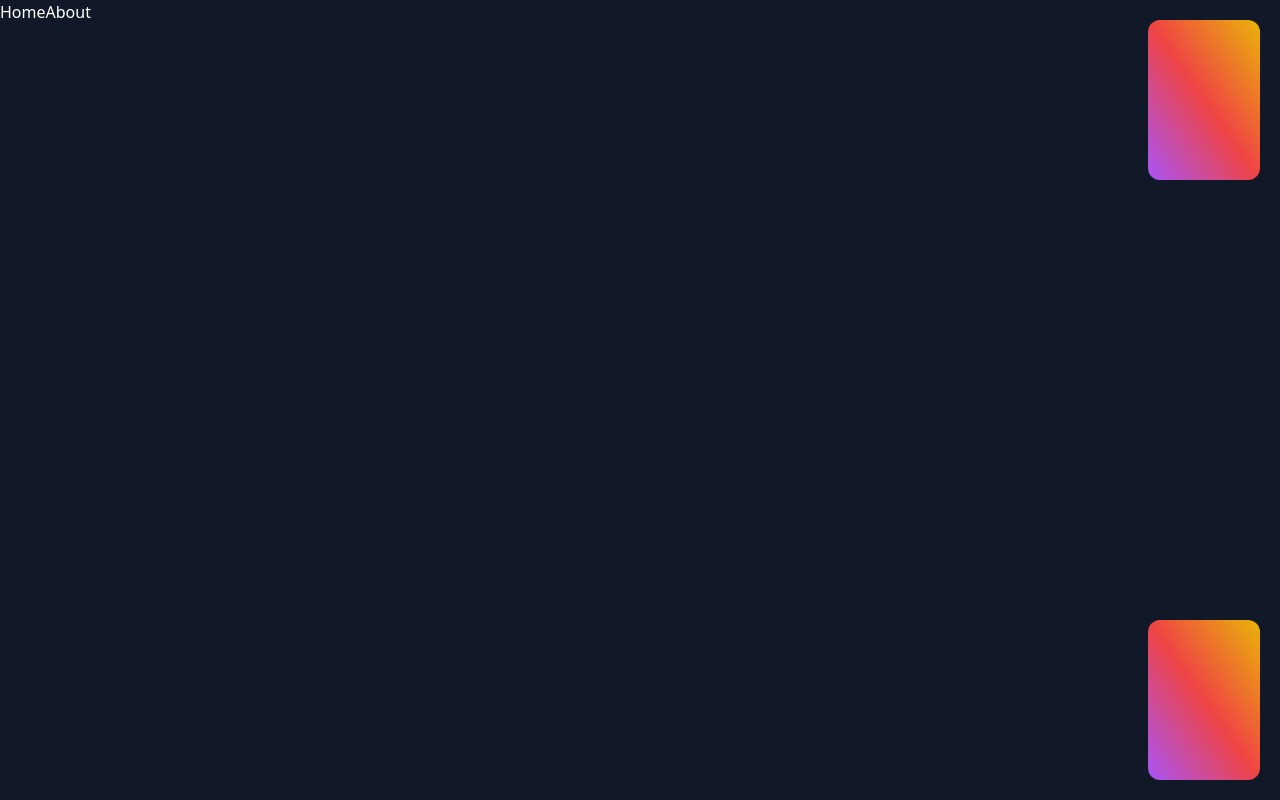
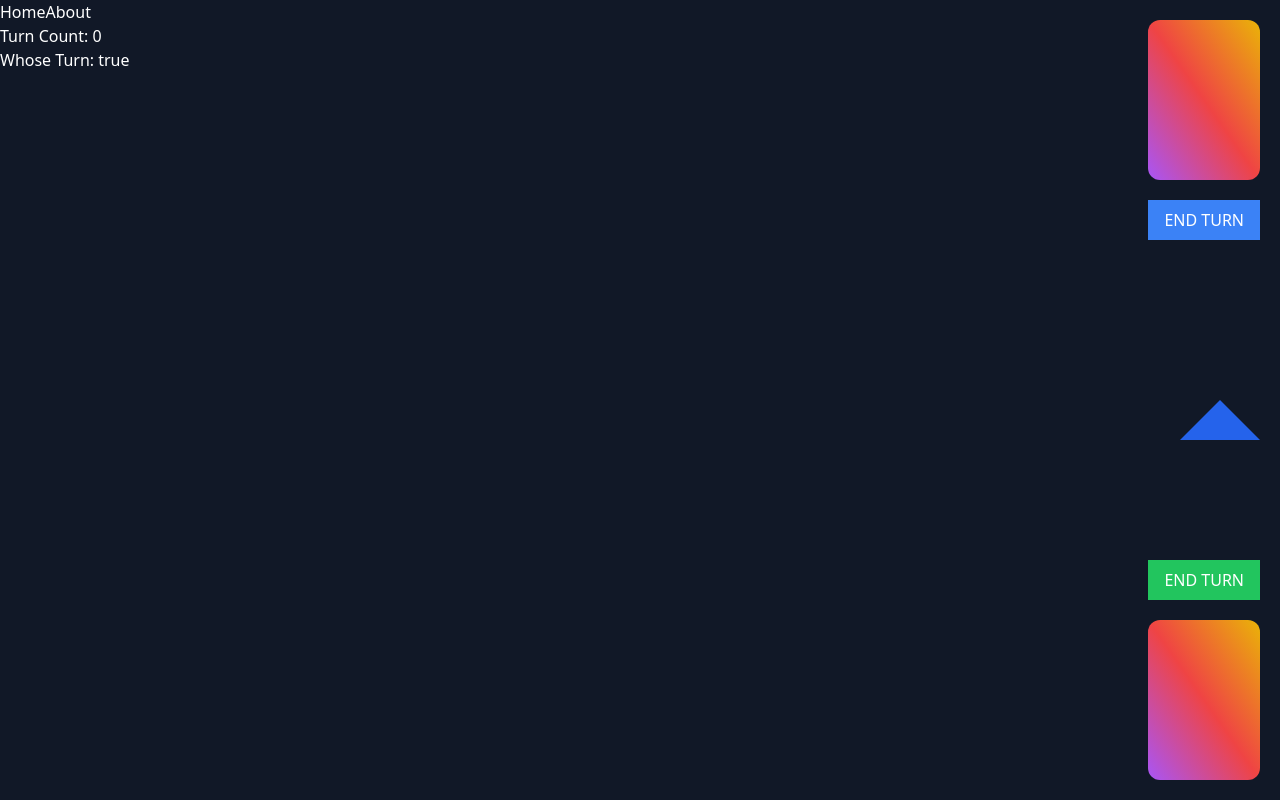
Before and after one commit to TheresaRoss/cardgame1, a Vue app: page / in a window 1280 px wide. Built offline with nearby package versions, Linux system fonts and the light colour scheme.

Commit message:
feat:finish turn mech

```diff
--- /dev/null
+++ b/src/state/gamemech.js
@@ -0,0 +1,40 @@
+import { ref, computed } from 'vue'
+import { defineStore } from 'pinia'
+
+export const gameMech = defineStore({
+  id:'gamemech',
+  //init state
+  state: ()=>({
+    //true mean bot turn false mean top turn
+    //normally top start first
+    whoseTurn: true,
+    turnCount: 0
+
+
+
+
+  }),
+  //easy function
+  actions:{
+    increaseTurn() {
+        //console.log('dddd')
+        this.turnCount++
+      if(this.whoseTurn){
+        this.whoseTurn = false
+      }else{
+        this.whoseTurn = true
+    }
+
+    },
+
+
+  },
+  //getters can return, while actions can't
+  getters:{
+    oddorEven:(state)=>{
+      if(state.count%2 === 0) return 'even'
+      else return 'odd'
+
+    }
+  }
+})
--- a/src/views/HomeView.vue
+++ b/src/views/HomeView.vue
@@ -6,6 +6,7 @@ import { defineComponent } from "vue";
 import { useCounterStore } from "../state/stateforbot";
 import { useAllcard } from "../state/allcard";
 import { topPlayer } from "../state/statefortop";
+import { gameMech } from "../state/gamemech";
 import Cardbase2 from "../components/Cardbase2.vue";
 </script>
 
@@ -43,11 +44,13 @@ export default defineComponent({
       activebotCardpos: 0,
       topplayerclickStatus: 0,
       activetopCardpos: 0,
+      gamemech: gameMech(),
     };
   },
   methods: {
     drawTop() {
       const sound = new Audio("/src/assets/sound/wargoddaimubai.mp3");
+      sound.volume = 0.7;
       sound.play();
       if (this.topOnhand1) {
         this.drawTop2();
@@ -146,8 +149,10 @@ export default defineComponent({
 
       this.topOnhand5 = Cardbase2;
     },
+
     createNewComponent() {
       const sound = new Audio("/src/assets/sound/wargoddaimubai.mp3");
+      sound.volume = 0.7;
       sound.play();
       if (this.currentComponent) {
         this.createNewComponent2();
@@ -256,6 +261,7 @@ export default defineComponent({
       console.log(pos);
       const posq = parseInt(pos);
       const sound = new Audio("/src/assets/sound/youdumb.mp3");
+      sound.volume = 0.5;
       sound.play();
 
       if (this.activeCard1) {
@@ -414,6 +420,7 @@ export default defineComponent({
       console.log(pos);
       const posq = parseInt(pos);
       const sound = new Audio("/src/assets/sound/youdumb.mp3");
+      sound.volume = 0.5;
       sound.play();
 
       if (this.activetopCard1) {
@@ -571,6 +578,7 @@ export default defineComponent({
 
     //onClicktoAttack
     botOnclickcard(pos) {
+      if (!this.gamemech.whoseTurn) {
         if (this.botplayerclickStatus === 0) {
           this.botplayerclickStatus = 1;
           //set style
@@ -580,13 +588,15 @@ export default defineComponent({
         } else if (this.botplayerclickStatus === 1) {
           this.activebotCardpos = pos;
         }
+      }
     },
     //after bot select active card, they attack
     botOnselecttarget(pos) {
       //if bot selected active card and ready to attack
       if (this.botplayerclickStatus === 1) {
         //console.log("I : ", this.activebotCardpos, "Will attack: ", pos);
-
+        const sound = new Audio("/src/assets/sound/surrendernever.mp3");
+        sound.play();
         //calculate and update dmg
         this.infotop.cardhp[pos] -= this.infobot.cardatk[this.activebotCardpos];
         //console.log("attacked!");
@@ -602,6 +612,7 @@ export default defineComponent({
 
     //onClicktoAttack
     topOnclickcard(pos) {
+      if (this.gamemech.whoseTurn) {
         if (this.topplayerclickStatus === 0) {
           this.topplayerclickStatus = 1;
           this.activetopCardpos = pos;
@@ -610,12 +621,15 @@ export default defineComponent({
         } else if (this.topplayerclickStatus === 1) {
           this.activetopCardpos = pos;
         }
+      }
     },
-
     topOnselecttarget(pos) {
       if (this.topplayerclickStatus === 1) {
         //console.log("I : ", this.activebotCardpos, "Will attack: ", pos);
 
+        var sound = new Audio("/src/assets/sound/surrendernever.mp3");
+
+        sound.play();
         //calculate and update dmg
         this.infobot.cardhp[pos] -= this.infotop.cardatk[this.activetopCardpos];
         //console.log("attacked!");
@@ -626,6 +640,17 @@ export default defineComponent({
       } else {
         return;
       }
+    },
+    topEndturn() {
+      this.topplayerclickStatus = 0;
+      this.infotop.active.fill(false);
+
+      this.gamemech.increaseTurn();
+    },
+    botEndturn() {
+      this.botplayerclickStatus = 0;
+      this.infobot.active.fill(false);
+      this.gamemech.increaseTurn();
     },
   },
 });
@@ -781,5 +806,30 @@ export default defineComponent({
         <Deck />
       </div>
     </div>
+
+    <!-- turn manage -->
+    <div class="absolute top-[25%] right-0 mr-5">
+      <button @click="topEndturn" class="px-4 py-2 bg-blue-500">
+        END TURN
+      </button>
+    </div>
+
+    <div class="absolute bottom-[25%] right-0 mr-5">
+      <button @click="botEndturn" class="px-4 py-2 bg-green-500">
+        END TURN
+      </button>
+    </div>
+
+    <!-- turn number and whose turn -->
+    <div
+      v-bind:class="{
+        'absolute mr-5 top top-[50%] right-0 border-x-[40px] rotate-180 border-x-transparent border-b-[40px] border-b-blue-600':
+          !gamemech.whoseTurn,
+        'absolute mr-5 top top-[50%] right-0 border-x-[40px]  border-x-transparent border-b-[40px] border-b-blue-600':
+          gamemech.whoseTurn,
+      }"
+    ></div>
+    <div>Turn Count: {{ gamemech.turnCount }}</div>
+    <div>Whose Turn: {{ gamemech.whoseTurn }}</div>
   </main>
 </template>
```
Also changed, not shown: 1 other file (tests, documents, lock files or other folders). Lines whose indentation alone changed are shown as unchanged.
